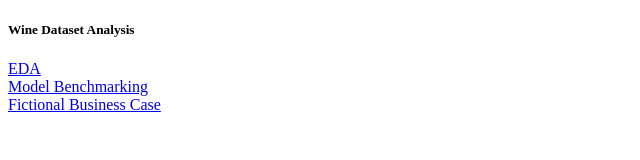
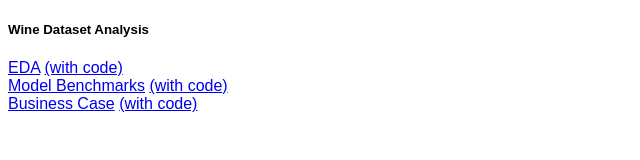
Before and after one commit to qwyt/m2s3_publish, a plain HTML site: page index.html in a window 1280 px wide. Shown: the whole page, without its empty margins (0-640 px from the left). Drawn offline with Linux system fonts and the light colour scheme.

Commit message:
Update index.html

```diff
--- a/index.html
+++ b/index.html
@@ -5,13 +5,20 @@
     <meta charset="utf-8">
     <meta name="viewport" content="width=device-width, initial-scale=1">
 </head>
-<body>
+<body style="font-family: sans-serif">
 <h5>Wine Dataset Analysis</h5>
 
-<a href="https://qwyt.github.io/m2s2_publish/presentation.html">EDA</a>
+<a href="https://qwyt.github.io/m2s3_publish/EDA.html">EDA</a>
+<a href="https://qwyt.github.io/m2s3_publish/EDA_with_code.html">(with code)</a>
 <br/>
-<a href="https://qwyt.github.io/m2s2_publish/presentation_with_code.html">Model Benchmarking</a>
+
+<a href="https://qwyt.github.io/m2s3_publish/Model.html">Model Benchmarks</a>
+<a href="https://qwyt.github.io/m2s3_publish/Model_with_code.html">(with code)</a>
 <br/>
-<a href="https://qwyt.github.io/m2s2_publish/presentation_with_code.html">Fictional Business Case</a>
+
+<a href="https://qwyt.github.io/m2s3_publish/Case">Business Case</a>
+<a href="https://qwyt.github.io/m2s3_publish/Case_with_code.html">(with code)</a>
+<br/>
+
 </body>
 </html>
```
